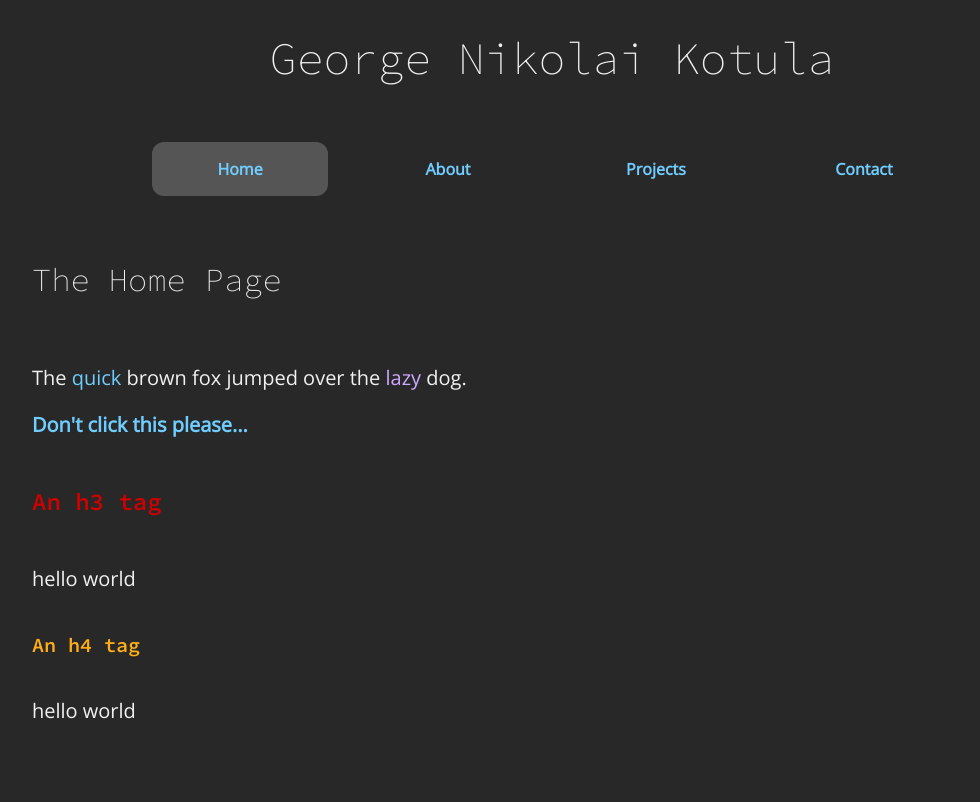
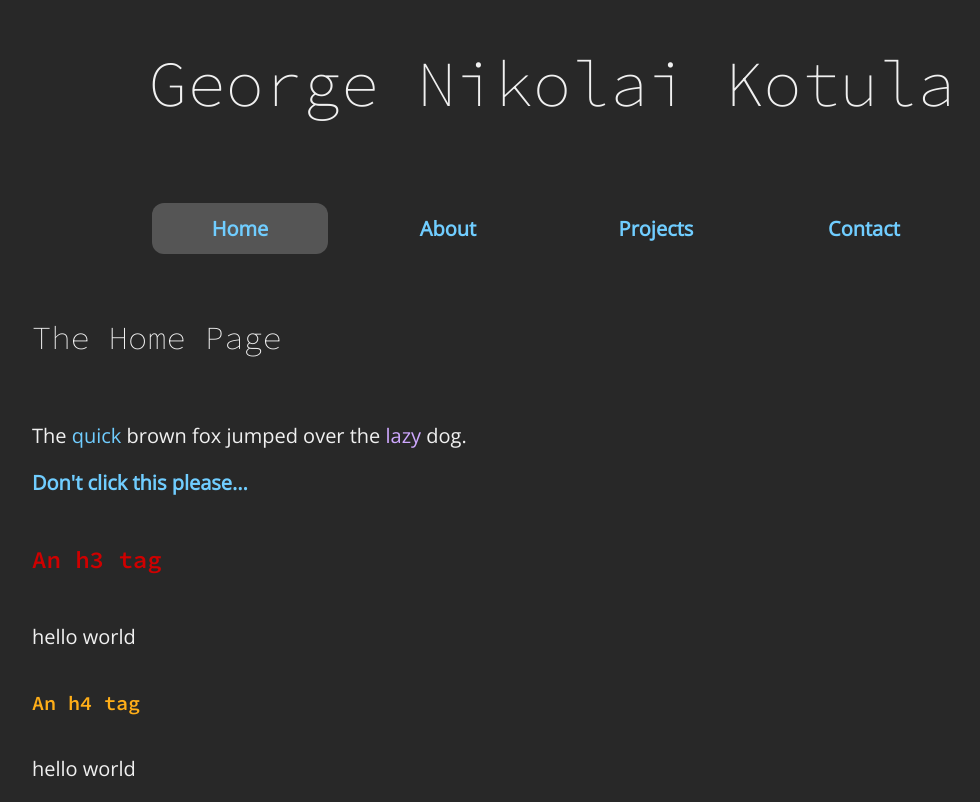
Before and after one commit to Weikardzaena/my-website, an Angular app: page /home in a window 1280 px wide. Shown: the whole page, without its empty margins (88-1068 px from the left). Built offline with nearby package versions, Linux system fonts and the light colour scheme.

Commit message:
3: Font now reacts to screen sizes
This makes the title and navbar look better on different screen sizes.

```diff
--- a/src/app/app.component.html
+++ b/src/app/app.component.html
@@ -1,6 +1,6 @@
 <div id="content-wrapper" [style.width]="contentSize">
   <div id="content">
-    <h1>{{title}}</h1>
+    <h1 [style.font-size]="titleFontSize">{{title}}</h1>
     <div id="navbar">
       <ul>
         <li [style.margin-left]="linkHorizMargin"
@@ -10,6 +10,7 @@
         *ngFor="let route of routes">
 
           <a [style.padding]="linkPadding"
+          [style.font-size]="fontSize"
           [routerLink]="route.path">
               {{route.name}}
           </a>
--- a/src/app/app.component.ts
+++ b/src/app/app.component.ts
@@ -12,8 +12,12 @@ const LINK_WIDTH_SMALL = "22%";
 const LINK_WIDTH_DEFAULT = "11em"; // 20% of MEDIUM_SIZE
 const LINK_HORIZ_MARGIN_DEFAULT = "1em";
 const LINK_HORIZ_MARGIN_SMALL = "0.3em";
-const LINK_PADDING_DEFAULT = "1em";
+const LINK_PADDING_DEFAULT = "0.6em";
 const LINK_PADDING_SMALL = "0.6em";
+const FONT_SIZE_DEFAULT = "1.25em";
+const FONT_SIZE_SMALL = "1em";
+const TITLE_FONT_SIZE_DEFAULT = "4rem";
+const TITLE_FONT_SIZE_SMALL = "2.7rem";
 
 @Component({
   selector: 'app-root',
@@ -29,6 +33,8 @@ export class AppComponent {
   linkWidth = LINK_WIDTH_DEFAULT;
   linkHorizMargin = LINK_HORIZ_MARGIN_DEFAULT;
   linkPadding = LINK_PADDING_DEFAULT;
+  fontSize = FONT_SIZE_DEFAULT;
+  titleFontSize = TITLE_FONT_SIZE_DEFAULT;
 
   constructor(router: Router, breakpointObserver: BreakpointObserver) {
     this.routes = [];
@@ -98,6 +104,8 @@ export class AppComponent {
     this.linkWidth = LINK_WIDTH_DEFAULT;
     this.linkHorizMargin = LINK_HORIZ_MARGIN_DEFAULT;
     this.linkPadding = LINK_PADDING_DEFAULT;
+    this.fontSize = FONT_SIZE_DEFAULT;
+    this.titleFontSize = TITLE_FONT_SIZE_DEFAULT;
     console.log("Large!");
   }
 
@@ -107,6 +115,8 @@ export class AppComponent {
     this.linkWidth = LINK_WIDTH_DEFAULT;
     this.linkHorizMargin = LINK_HORIZ_MARGIN_DEFAULT;
     this.linkPadding = LINK_PADDING_DEFAULT;
+    this.fontSize = FONT_SIZE_DEFAULT;
+    this.titleFontSize = TITLE_FONT_SIZE_DEFAULT;
     console.log("Medium!");
   }
 
@@ -116,6 +126,8 @@ export class AppComponent {
     this.linkWidth = LINK_WIDTH_SMALL;
     this.linkHorizMargin = LINK_HORIZ_MARGIN_SMALL;
     this.linkPadding = LINK_PADDING_SMALL;
+    this.fontSize = FONT_SIZE_SMALL;
+    this.titleFontSize = TITLE_FONT_SIZE_SMALL;
     console.log("Small!");
   }
 
@@ -125,6 +137,8 @@ export class AppComponent {
     this.linkWidth = LINK_WIDTH_DEFAULT;
     this.linkHorizMargin = LINK_HORIZ_MARGIN_DEFAULT;
     this.linkPadding = LINK_PADDING_DEFAULT;
+    this.fontSize = FONT_SIZE_DEFAULT;
+    this.titleFontSize = TITLE_FONT_SIZE_DEFAULT;
     console.log("XLarge!");
   }
 
@@ -134,6 +148,8 @@ export class AppComponent {
     this.linkWidth = LINK_WIDTH_SMALL;
     this.linkHorizMargin = LINK_HORIZ_MARGIN_SMALL;
     this.linkPadding = LINK_PADDING_SMALL;
+    this.fontSize = FONT_SIZE_SMALL;
+    this.titleFontSize = TITLE_FONT_SIZE_SMALL;
     console.log("XSmall!");
   }
 }
```
